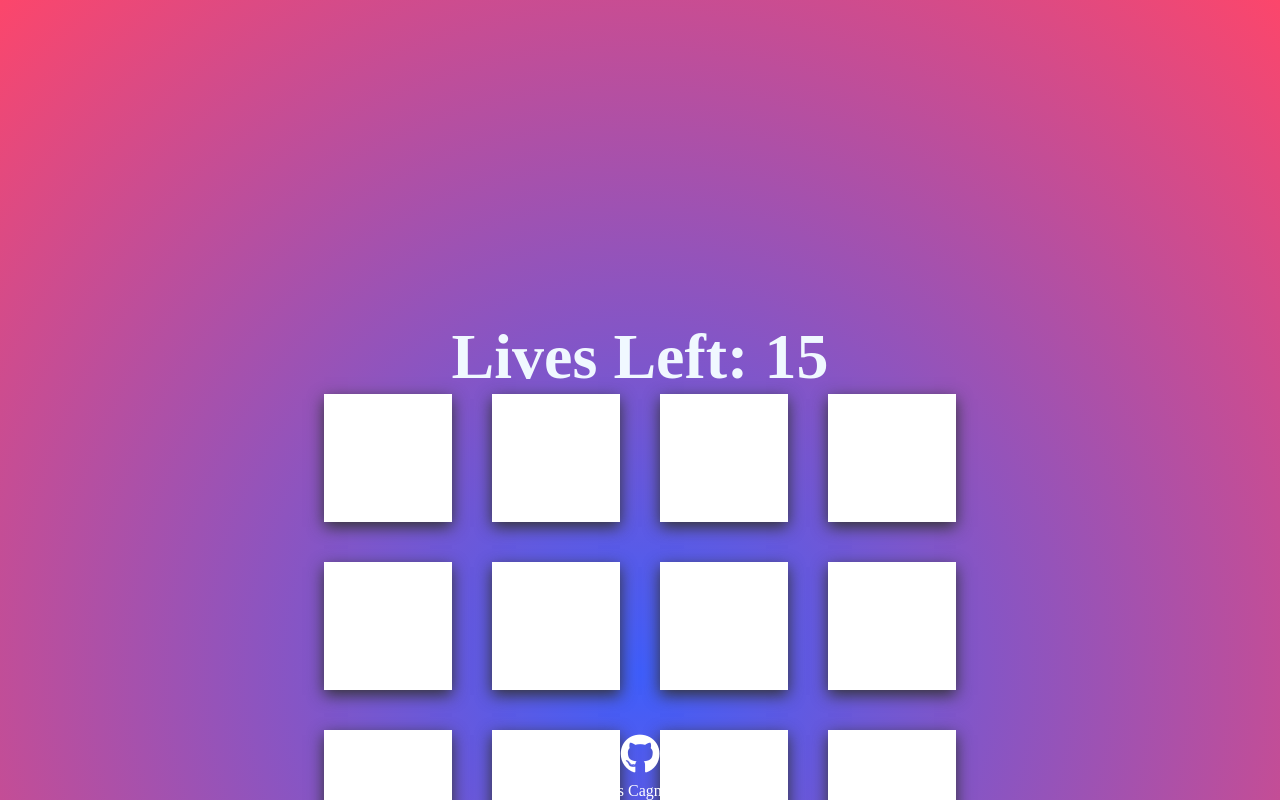
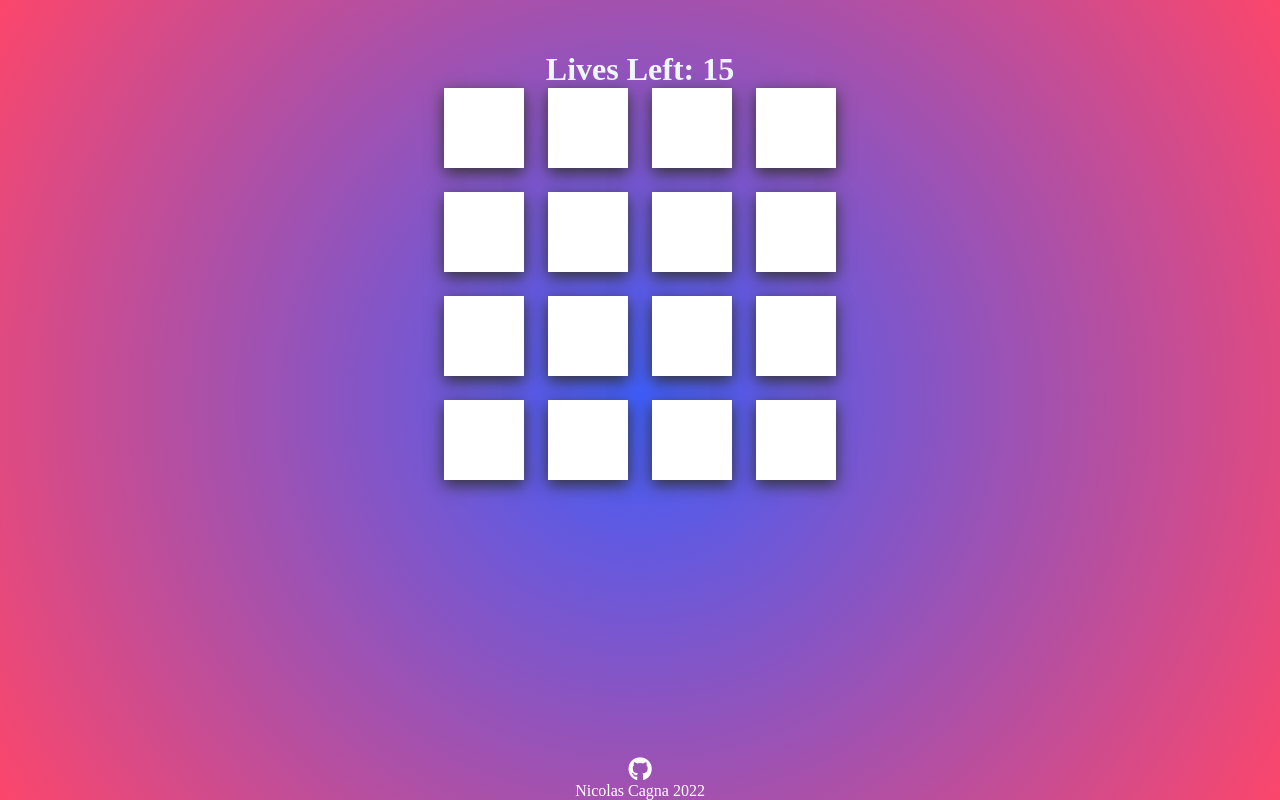
Before and after one commit to nicolascagna96/memory-game-js, a plain HTML site: page index.html in a window 1280 px wide. Both pictures are taken after a click on the button "Play!". Shown: the top 800 px of the page. Drawn offline with Linux system fonts and the light colour scheme.

Commit message:
Tidying up the project

```diff
--- a/assets/css/style.css
+++ b/assets/css/style.css
@@ -1,3 +1,6 @@
+@import url('https://fonts.googleapis.com/css2?family=Roboto&display=swap');
+
+
 *{
     padding: 0;
     margin: 0;
@@ -20,7 +23,7 @@
 .btn {
   border: 1px solid hsl(var(--hue), 100%, 30%);
   background-color:rgb(102, 17, 158);
-  border-radius: 5px;
+  border-radius: 4px;
   padding: 5px 10px;
   color: white;
   outline: none;
@@ -43,29 +46,25 @@
 }
 
 /*game section */
+
 .live_count {
-  color: #fff;
-  font-size: 3rem;
-  justify-content: center;
-  }
+  font-size: 2rem;
+  margin-top: 50px;
+  color: aliceblue;
+  font-weight: 600;
+ justify-content:center;
+
+}
 
   section {
     display: grid;
-    grid-template-rows: repeat(4, 8rem);
-    grid-template-columns: repeat(4, 8rem);
+    grid-template-rows: repeat(4, 5rem);
+    grid-template-columns: repeat(4, 5rem);
     perspective: 1000px;
-    grid-gap: 2.5rem;
+    grid-gap: 1.5rem;
     margin-bottom: 20rem;
   }
 
-  .live_count {
-      font-size: 4rem;
-      margin-top: 20rem;
-      color: aliceblue;
-      font-weight: 600;
-     justify-content:center;
-
-  }
   .card{
     position:relative;
     transform-style: preserve-3d;
@@ -74,8 +73,7 @@
 
   }
 
-
-  .face, .back{
+.face, .back{
     height: 100%;
     width: 100%;
     position: absolute;
@@ -98,16 +96,16 @@
   border: none;
   text-align: center;
   color: #fff;
-  position: fixed;
+  position: absolute;
   left: 0;
   right: 0;
   bottom: 0;
 }
 
 .page-footer i {
-  font-size: 2.5rem;
+  font-size: 1.5rem;
   color: #fff;
-  padding-bottom: 0.5rem;
+  padding-bottom: -5px;
 }
 
 .page-footer p {
--- a/index.html
+++ b/index.html
@@ -8,20 +8,20 @@
     <title>Memory Game</title>
 </head>
 <body>
-
+<!--Start Game Screen-->
     <div class="controls">
         <button id="start-btn" class="start-btn btn">Play!</button>
     </div>
 
+<!--Game Screen-->
 <p class="live_count hide">Lives Left: <span class="playerLivesCount"></span> </p>
 <section class="hide"></section>
 
-
-
- <footer class="page-footer">
+<!--Footer section-->
+<footer class="page-footer">
   <div>
-<a href="https://github.com/nicolascagna96" target="_blank" ><i class="fab fa-github"></i></a>
-<p>Nicolas Cagna 2022</p>
+     <a href="https://github.com/nicolascagna96" target="_blank" ><i class="fab fa-github"></i></a>
+     <p>Nicolas Cagna 2022</p>
   </div>
 </footer>
 
```
Also changed, not shown: assets/js/script.js (+4 -7 lines), 1 other file.
